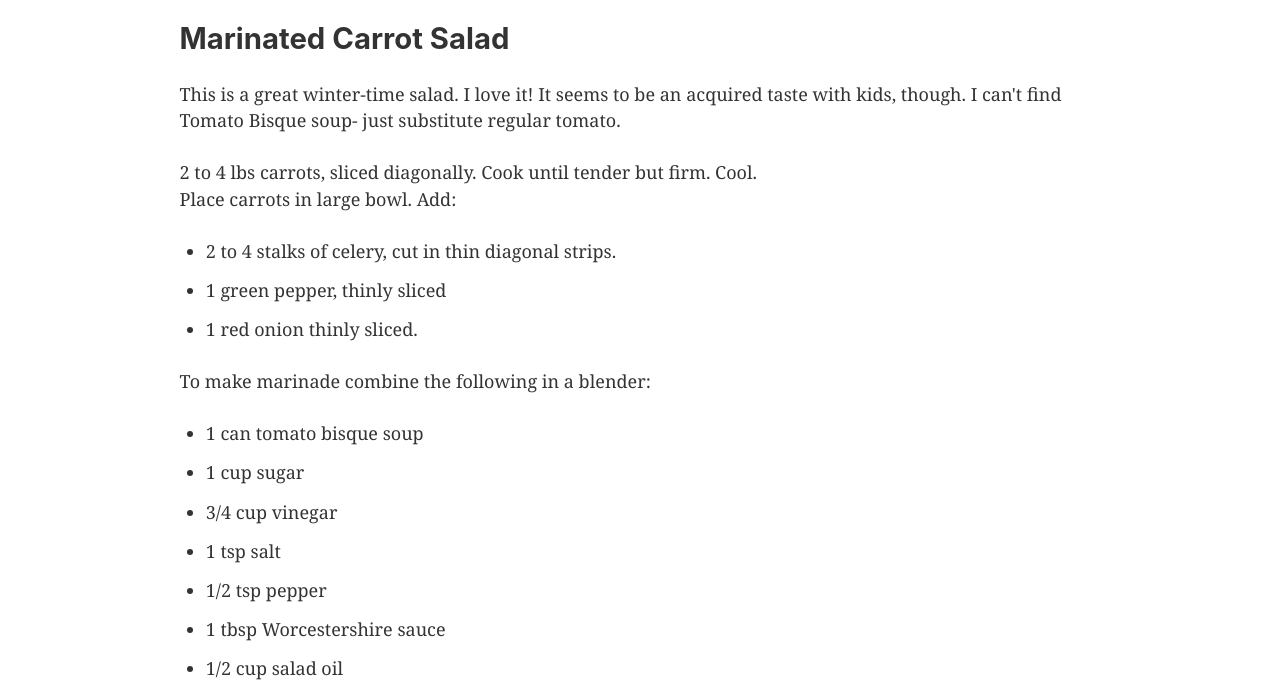
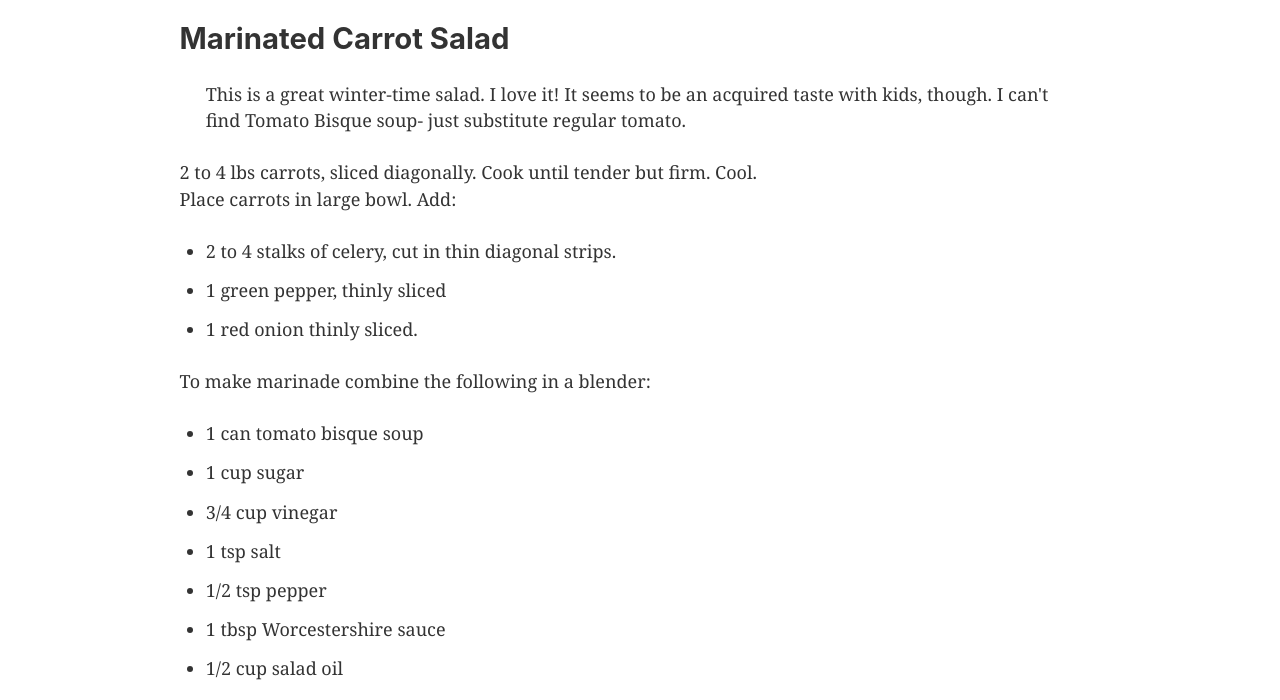
Before and after one commit to darthbob88/bowhay-cookbook, a Gatsby site: page /recipes/marinated-carrot-salad in a window 1280 px wide. Shown: the part 100-800 px from the top of the page. Built offline with nearby package versions, Linux system fonts and the light colour scheme; Gatsby itself is replaced by a stand-in of ours.

Commit message:
Using block-quote for the preamble.

```diff
--- a/src/markdown-pages/marinated-carrot-salad.md
+++ b/src/markdown-pages/marinated-carrot-salad.md
@@ -7,7 +7,7 @@ tags: ["carrots", "salad"]
 
 ## Marinated Carrot Salad
 
-This is a great winter-time salad. I love it! It seems to be an acquired taste with kids, though. I can't find Tomato Bisque soup- just substitute regular tomato.
+> This is a great winter-time salad. I love it! It seems to be an acquired taste with kids, though. I can't find Tomato Bisque soup- just substitute regular tomato.
 
 2 to 4 lbs carrots, sliced diagonally. Cook until tender but firm. Cool.
 Place carrots in large bowl. Add:
```
